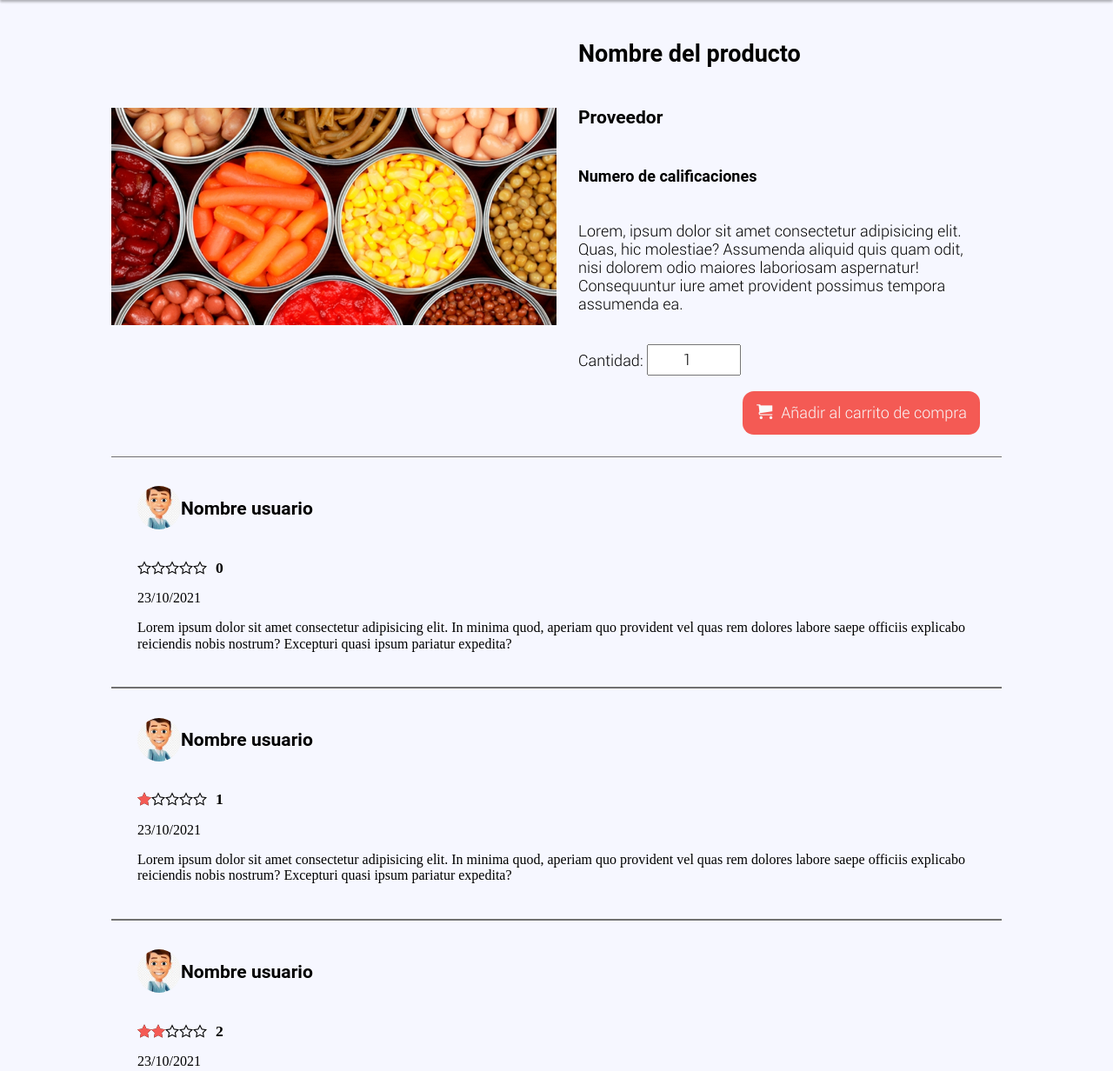
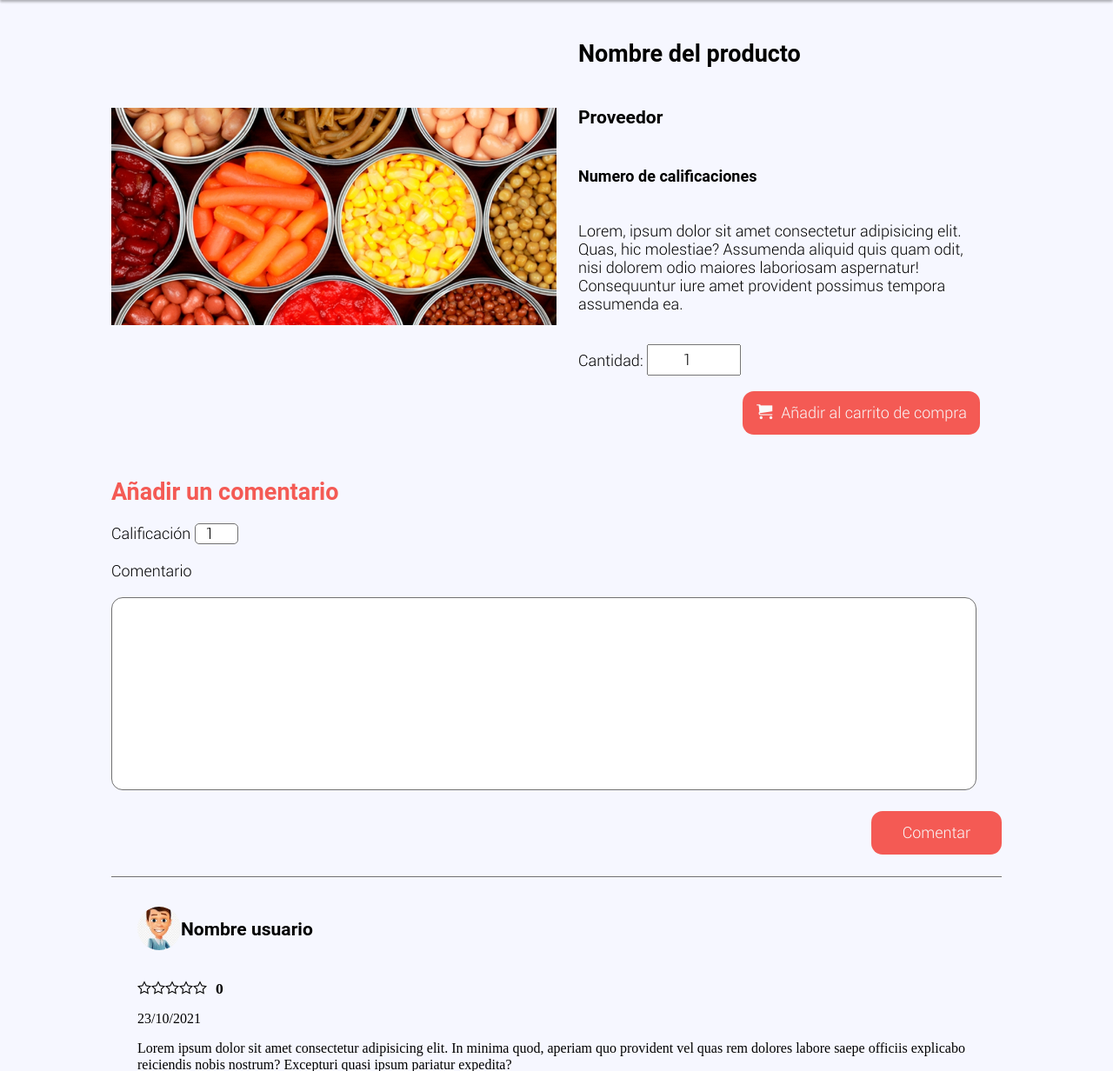
Before and after one commit to THypnosT/orion, a Flask app: page /singleProduct in a window 1280 px wide. Shown: the part 101-1333 px from the top of the page at 87% size. Run offline with Flask 2, Linux system fonts and the light colour scheme; some web fonts are replaced.

Commit message:
formulario comentario

```diff
--- a/static/css/singleProduct.css
+++ b/static/css/singleProduct.css
@@ -141,3 +141,60 @@
     margin-bottom: 40px;
 }
 /* comentarios fin */
+
+/* comentarios inicio */
+.newComment{
+    width: 100%;
+    min-height: 280px;
+    font: var(--fuente-texto);
+}
+
+.newComment form{
+    width: 100%;
+    display: flex;
+    flex-direction: column;
+    align-items: flex-start;
+    gap: 20px;
+    margin: 25px 0;
+}
+
+.newComment form h2{
+    color: var(--color-usuario);
+    margin: 0;
+}
+
+.newComment-calificacion input{
+    text-align: center;
+    border-radius: 5px;
+    border: 1px solid var(--color-gris);
+}
+
+.newComment-comentario label{
+    margin-bottom: 20px;
+}
+
+.newComment-comentario{
+    width: 95%;
+}
+
+.newComment-textarea{
+    width: 100%;
+    height: 200px;
+    border: 1px solid var(--color-gris);
+    padding: 10px;
+    border-radius: var(--radio-boton);
+    margin-top: 20px;
+    resize: none;
+}
+
+.sendComment{
+    width: 150px;
+    height: 50px;
+    color: var(--color-blanco);
+    background-color: var(--color-usuario);
+    border-radius: var(--radio-boton);
+    border: none;
+    align-self: flex-end;
+    text-align: center;
+}
+/* comentarios fin */
--- a/templates/SingleProduct.html
+++ b/templates/SingleProduct.html
@@ -25,6 +25,22 @@
                 <button>Añadir al carrito de compra</button>
             </div>
         </div>
+
+        <div class="newComment">
+            <form action="">
+                <h2>Añadir un comentario</h2>
+                <div class="newComment-calificacion">
+                    <label for="">Calificación</label>
+                    <input type="number" min="1" max="5" value="1" class="newCalificacion" onKeyDown="return false">
+                </div>
+                <div class="newComment-comentario">
+                    <label for="">Comentario</label>
+                    <textarea type="text" class="newComment-textarea"></textarea>
+                </div>
+                <input type="submit" class="sendComment" value="Comentar">
+            </form>
+        </div>
+
         {% for fila in range(6) %}
         <div class="product-review">
             <div class="review-One">
```
